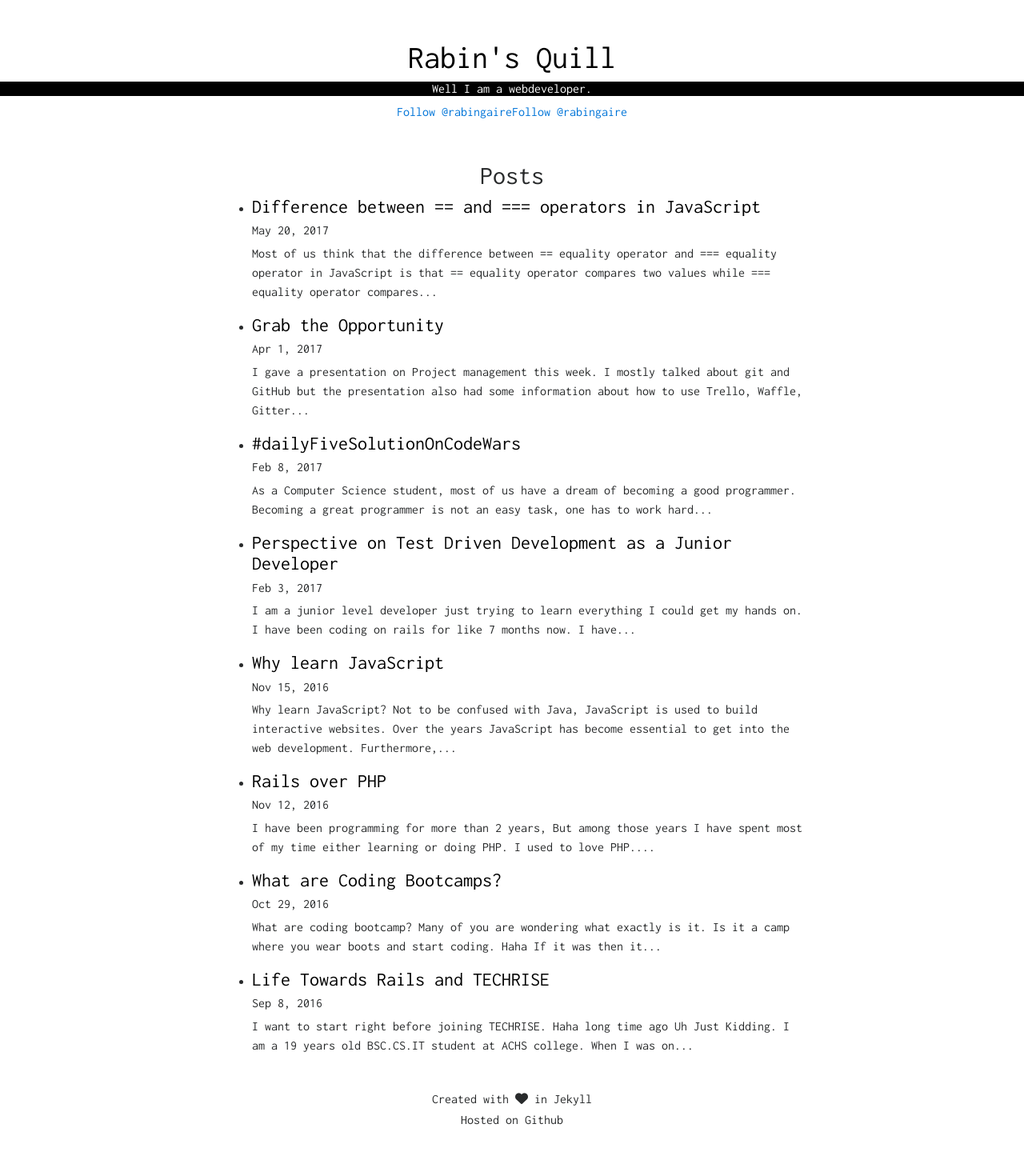
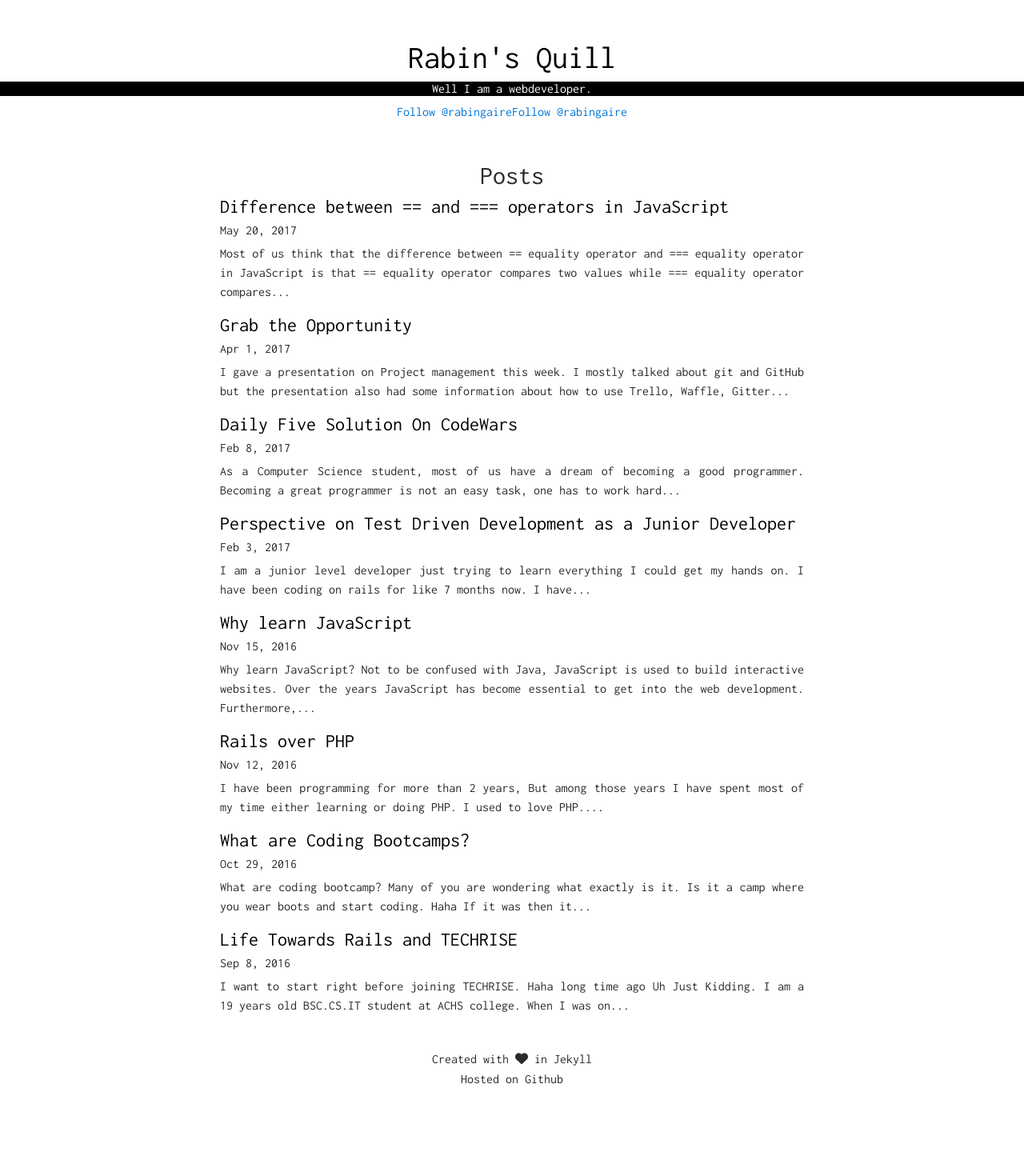
Before and after one commit to rabingaire/rabingaire.github.io, a Jekyll site: the page built from index.html, in a window 1280 px wide. Shown: the whole page at 80% size. Built offline with Jekyll 4.4.1, drawn with Linux system fonts in a browser that asks for light colours; nearby versions of some CDN libraries; comment, search, counter and statistics services are not loaded; after the commit the page ends 1405 px from its top, so only the background shows below that.

Commit message:
fixed all bugs

```diff
--- a/_layouts/default.html
+++ b/_layouts/default.html
@@ -5,10 +5,12 @@
     <div id="wrap">
       {% include navbar.html %}
       <div class="container">
-        <div class="row justify-content-md-center">
+        <div class="row">
+          <div class="col-md-2"></div>
           <div class="col-md-8">
             {{ content }}
           </div>
+          <div class="col-md-2"></div>
         </div>
       </div>
     </div>
--- a/_posts/2017-02-08-daily-five-solution-on-code-wars.markdown
+++ b/_posts/2017-02-08-daily-five-solution-on-code-wars.markdown
@@ -1,6 +1,6 @@
 ---
 layout: post
-title:  "#dailyFiveSolutionOnCodeWars"
+title:  "Daily Five Solution On CodeWars"
 date:   2017-02-08 20:26:21 +0545
 description: "#dailyFiveSolutionOnCodeWars is an idea. An idea where you are committed to solving 5 programming challenges every day. Join CodeWars today, select the language you are comfortable with and start solving problems. It’s now or never. This small step can help sharpen your brain, make you creative and push you forward in becoming a successful programmer.
 "
--- a/_sass/_index.scss
+++ b/_sass/_index.scss
@@ -5,3 +5,13 @@
 .post-link:active {
   color: #000000;
 }
+
+.post-list {
+  text-align: justify;
+  margin-top: 0;
+  padding: 0;
+}
+
+.post-list li {
+  list-style-type: none;
+}
--- a/index.html
+++ b/index.html
@@ -4,7 +4,7 @@ description: This is a personal Blog of Rabin Gaire and He is ruby on rails prog
 ---
 <div class="home">
   <h2 class="text-center">Posts</h2>
-  <ul>
+  <ul class="post-list">
     {% for post in site.posts %}
       <li>
         <h4>
```
Also changed, not shown: _layouts/post.html (+5 -3 lines).
